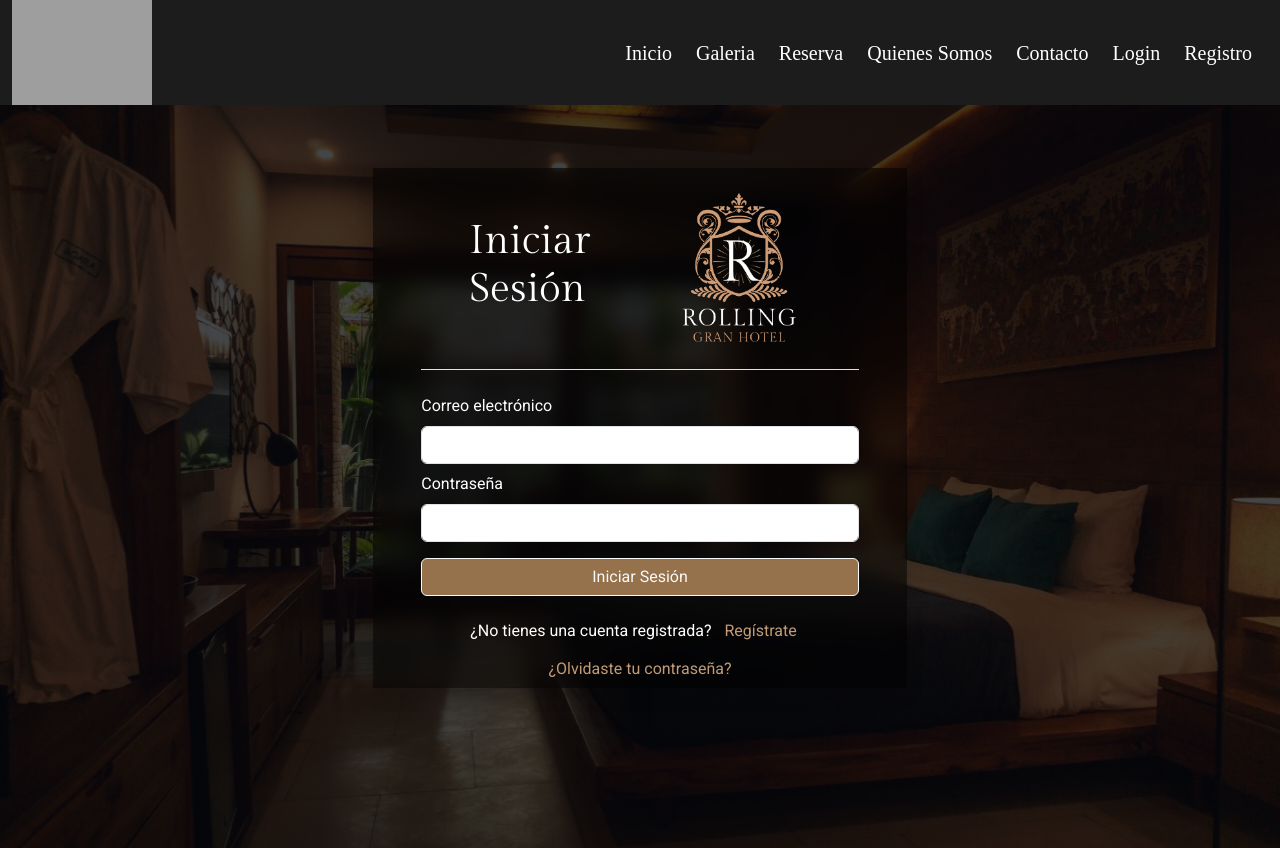
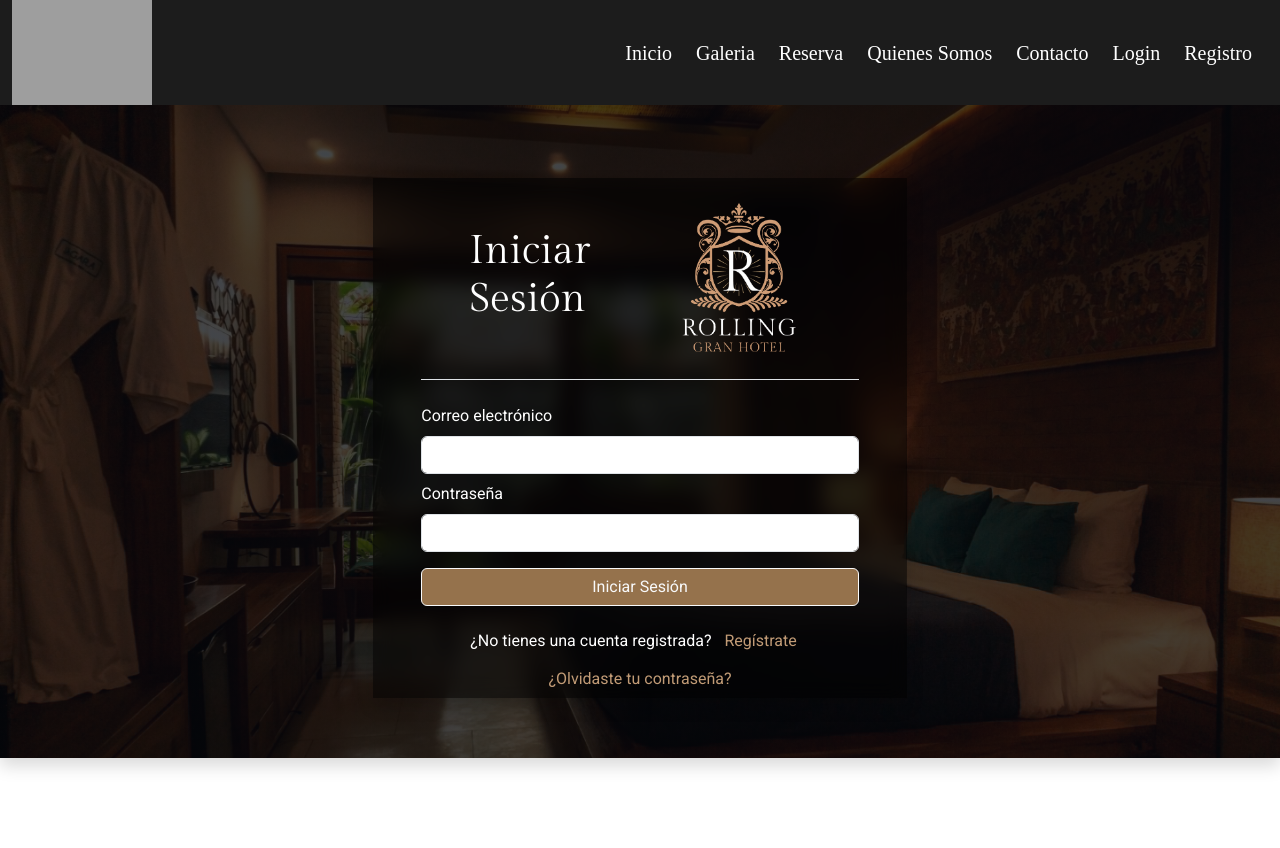
Before and after one commit to pablopaul01/Hotel-Frontend, a React (Vite) app: page /login in a window 1280 px wide. After the commit the page ends 800 px from the top, so only its background shows below. Built offline with nearby package versions, Linux system fonts and the light colour scheme; grey boxes are pictures that could not be loaded; a web font is replaced by a local one.

Commit message:
solucionado el login

```diff
--- a/src/css/login.css
+++ b/src/css/login.css
@@ -26,14 +26,15 @@
         url(../../public/fondo-login.jpg);
     background-repeat: no-repeat;
     background-size: cover;
-    max-height: 100vh;
-    height: 100vh;
 }
 
 .div-login {
     background: rgba(0, 0, 0, 0.5);
     backdrop-filter: blur(10px);
-    margin-top: 120px !important;
+    margin-top: 130px !important;
+}
+.row-login {
+    padding-bottom: 60px;
 }
 
 .btn-outline-light {
--- a/src/pages/LoginPage.jsx
+++ b/src/pages/LoginPage.jsx
@@ -4,7 +4,7 @@ import Login from '../components/Login'
 const LoginPage = () => {
     return (
         <div className="container-fluid shadow mt-5 login">
-            <div className="row my-5 justify-content-center row-login">
+            <div className="row justify-content-center row-login">
                 <div className="col-lg-5 col-md-7 col-sm-9 col-xs-10 px-5 shadow div-login">
                     <div className="titulo border border-top-0 border-end-0 border-start-0">
                         <div className='my-5 ms-5'>
```
